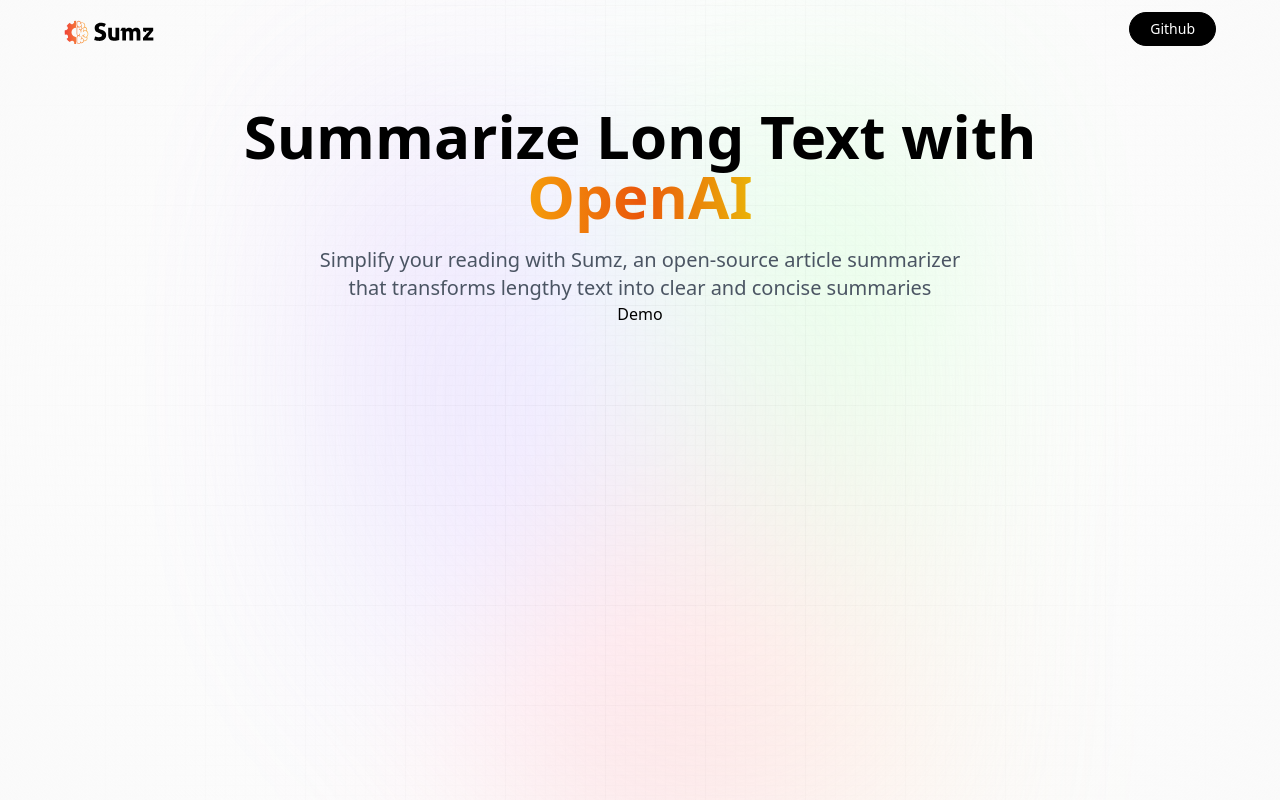
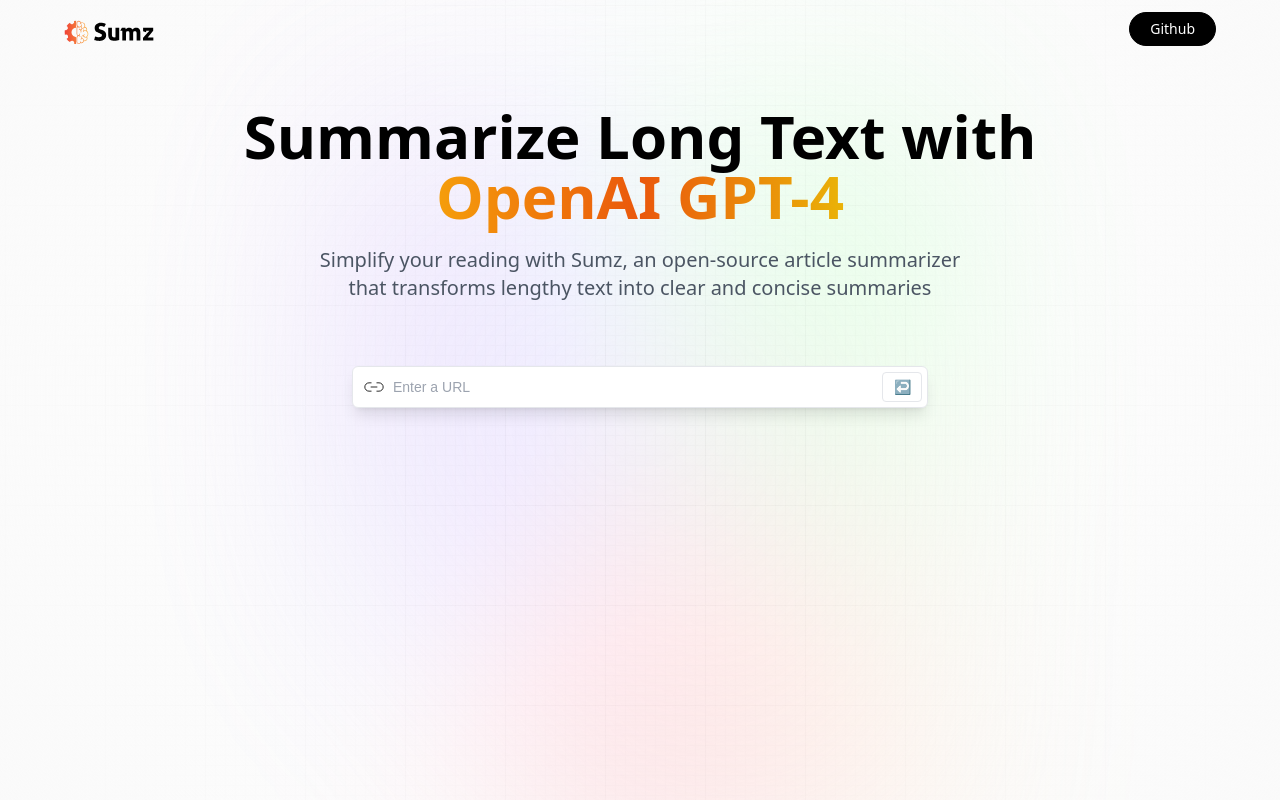
Before and after one commit to heyxdelaram/ai-summarizer, a React (Vite) app: page / in a window 1280 px wide. Built offline with nearby package versions, Linux system fonts and the light colour scheme; a web font is replaced by a local one.

Commit message:
input initialized

```diff
--- a/package.json
+++ b/package.json
@@ -12,7 +12,8 @@
   "dependencies": {
     "@reduxjs/toolkit": "^1.9.5",
     "react": "^18.2.0",
-    "react-dom": "^18.2.0"
+    "react-dom": "^18.2.0",
+    "react-redux": "^8.1.2"
   },
   "devDependencies": {
     "@types/react": "^18.2.15",
--- a/src/App.jsx
+++ b/src/App.jsx
@@ -1,6 +1,6 @@
 import React from "react";
 import Hero from "./components/Hero";
-import Demo from "./components/Demo";
+import Demo from "./components/demo";
 import "./App.css";
 const App = () => {
   return (
--- a/src/components/Demo.jsx
+++ b/src/components/Demo.jsx
@@ -1,7 +1,53 @@
 import React from "react";
+import { useState, useEffect } from "react";
+import { copy, linkIcon, loader, tick } from "../assets";
+const Demo = () => {
+  const [text, setText] = useState({
+    url: "",
+    summary: "",
+  });
 
-const Demo = () => {
-  return <div>Demo</div>;
+  const handleSubmit = async (e) => {
+    e.preventDefault();
+    //api req
+    alert("clicked");
+  };
+
+  return (
+    <section className="mt-16 w-full max-w-xl">
+      {/*Search */}
+
+      <div className="flex flex-col w-full gap-2">
+        <form
+          className="relative flex justify-center items-center"
+          onSubmit={handleSubmit}
+        >
+          <img
+            src={linkIcon}
+            alt="link-icon"
+            className="absolute left-0 ml-3 w-5 my-2 "
+          />
+          <input
+            type="url"
+            placeholder="Enter a URL"
+            value={text.url}
+            onChange={(e) => setText({ ...text, url: e.target.value })}
+            required
+            className="url_input peer"
+          />
+
+          <button
+            type="submit"
+            className="submit_btn peer-focus:border-gray-700 peer-focus:text-gray-700"
+          >
+            ↩
+          </button>
+        </form>
+        {/*browse url history*/}
+      </div>
+      {/*Display results*/}
+    </section>
+  );
 };
 
 export default Demo;
--- a/src/components/Hero.jsx
+++ b/src/components/Hero.jsx
@@ -11,7 +11,7 @@ const Hero = () => {
       </nav>
       <h2 className="head_text">
         Summarize Long Text with <br className="max-md:hidden" />
-        <span className="orange_gradient">OpenAI</span>
+        <span className="orange_gradient">OpenAI GPT-4</span>
       </h2>
       <h3 className="desc">
         Simplify your reading with Sumz, an open-source article summarizer that
```
Also changed, not shown: 1 other file (tests, documents, lock files or other folders).
